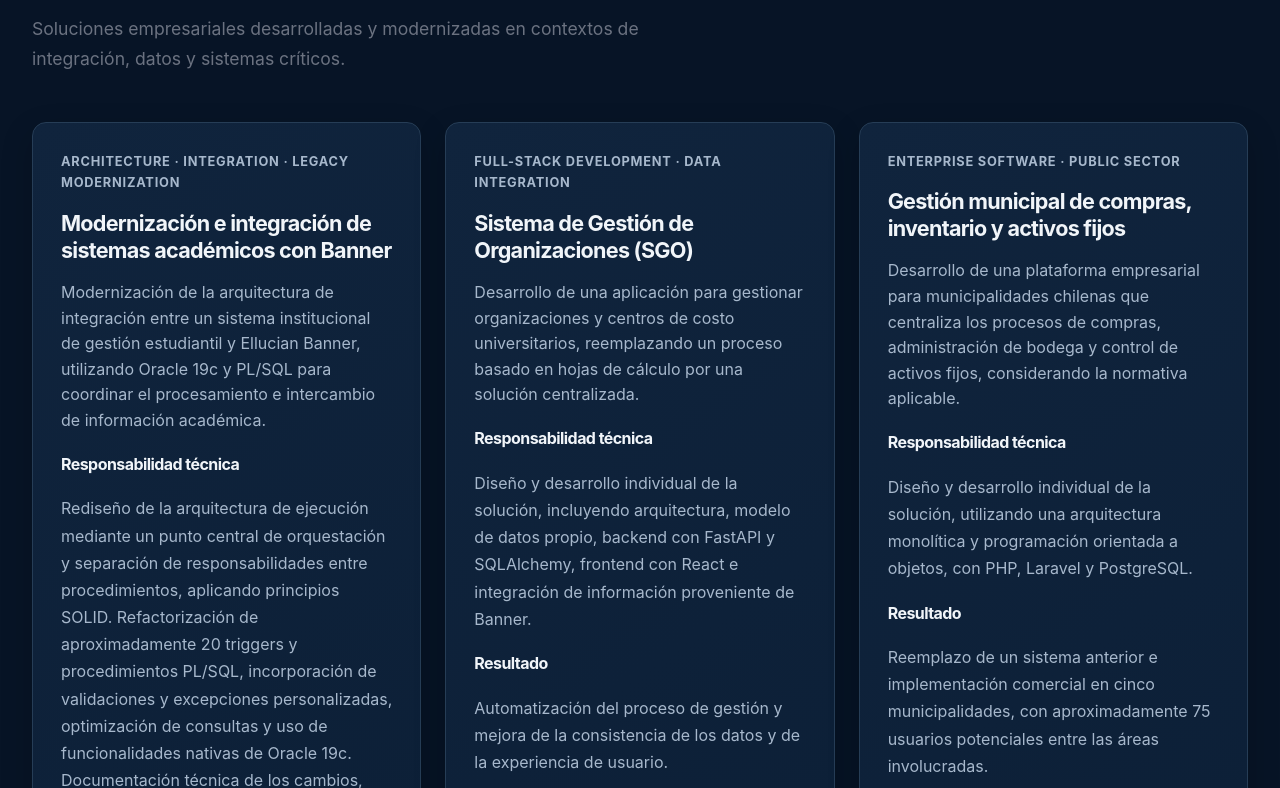
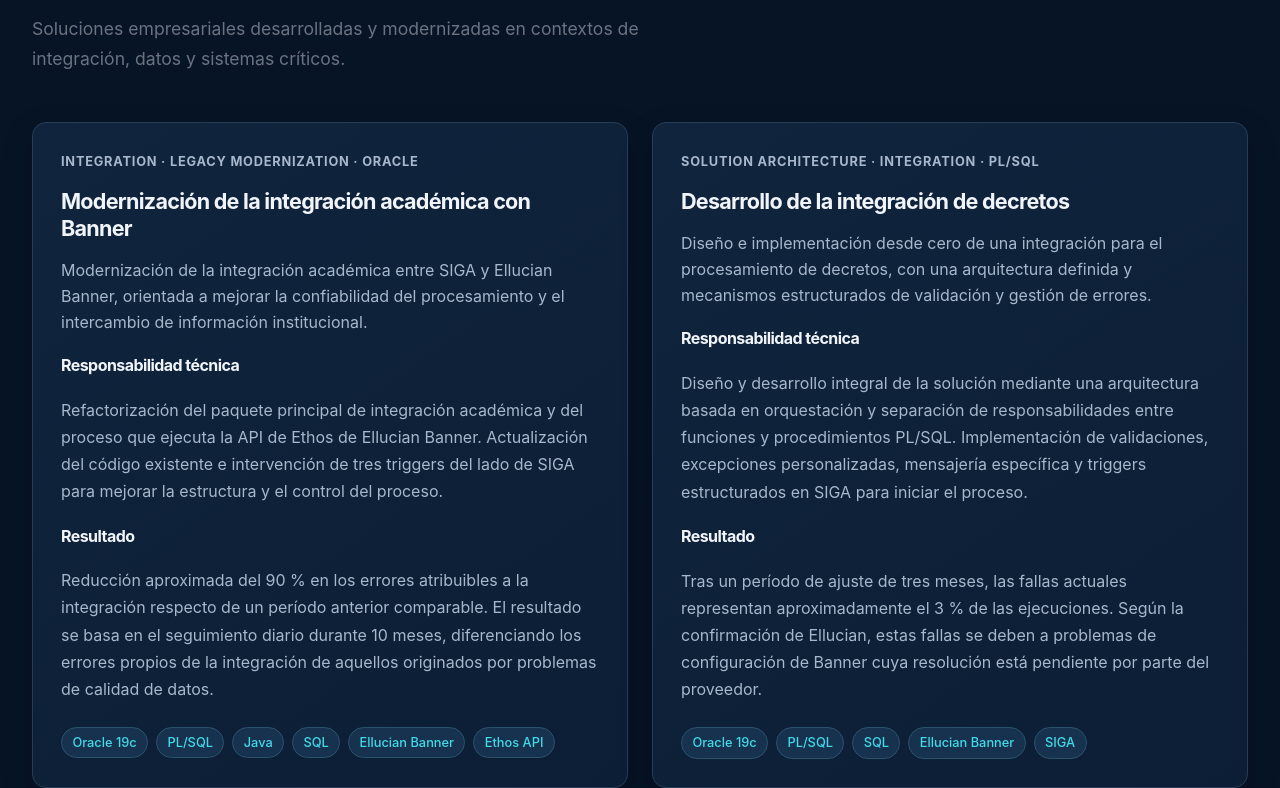
Before and after one commit to NanoBlanco/reinaldo-portfolio, a React (Vite) app: page / in a window 1280 px wide. Shown: the part 952-1740 px from the top of the page. Built offline with nearby package versions, Linux system fonts and the light colour scheme.

Commit message:
feat: refine portfolio projects section

```diff
--- a/src/index.css
+++ b/src/index.css
@@ -121,6 +121,13 @@ a:focus-visible {
   padding: 4rem 2rem;
   max-width: var(--content-width);
   margin: 0 auto;
+  position: relative;
+  isolation: isolate;
+  overflow: hidden;
+  background:
+    radial-gradient(ellipse at 85% 20%, rgb(21 102 139 / 19%), transparent 48%),
+    linear-gradient(145deg, var(--color-bg-secondary) 0%, var(--color-bg) 72%);
+  border-bottom: 1px solid var(--color-border);
 }
 
 .hero__role {
@@ -139,9 +146,12 @@ a:focus-visible {
 
 .hero__name {
   margin: 0;
-  font-size: clamp(2.5rem, 6vw, 5rem);
-  line-height: 1;
-  letter-spacing: -0.04em;
+  color: var(--color-text);
+  font-size: clamp(2.5rem, 6vw, 4.5rem);
+  font-weight: 750;
+  letter-spacing: -0.055em;
+  line-height: 1.08;
+  text-wrap: balance;
 }
 
 .hero__description {
@@ -184,7 +194,7 @@ a:focus-visible {
 
 .projects__grid {
   display: grid;
-  grid-template-columns: repeat(3, 1fr);
+  grid-template-columns: repeat(2, 1fr);
   gap: 1.5rem;
 }
 
@@ -614,16 +624,6 @@ button:focus-visible {
    Hero
    --------------------------------------------------------- */
 
-.hero {
-  position: relative;
-  isolation: isolate;
-  overflow: hidden;
-  background:
-    radial-gradient(ellipse at 85% 20%, rgb(21 102 139 / 19%), transparent 48%),
-    linear-gradient(145deg, var(--color-bg-secondary) 0%, var(--color-bg) 72%);
-  border-bottom: 1px solid var(--color-border);
-}
-
 /* Subtle technical atmosphere without images or dependencies. */
 .hero::before {
   position: absolute;
--- a/src/sections/Projects.tsx
+++ b/src/sections/Projects.tsx
@@ -9,15 +9,26 @@ interface Project {
 
 const projects: Project[] = [
   {
-    title: 'Modernización e integración de sistemas académicos con Banner',
-    category: 'Architecture · Integration · Legacy Modernization',
+    title: 'Modernización de la integración académica con Banner',
+    category: 'Integration · Legacy Modernization · Oracle',
     description:
-      'Modernización de la arquitectura de integración entre un sistema institucional de gestión estudiantil y Ellucian Banner, utilizando Oracle 19c y PL/SQL para coordinar el procesamiento e intercambio de información académica.',
+      'Modernización de la integración académica entre SIGA y Ellucian Banner, orientada a mejorar la confiabilidad del procesamiento y el intercambio de información institucional.',
     responsibility:
-      'Rediseño de la arquitectura de ejecución mediante un punto central de orquestación y separación de responsabilidades entre procedimientos, aplicando principios SOLID. Refactorización de aproximadamente 20 triggers y procedimientos PL/SQL, incorporación de validaciones y excepciones personalizadas, optimización de consultas y uso de funcionalidades nativas de Oracle 19c. Documentación técnica de los cambios, sus objetivos y fundamentos.',
+      'Refactorización del paquete principal de integración académica y del proceso que ejecuta la API de Ethos de Ellucian Banner. Actualización del código existente e intervención de tres triggers del lado de SIGA para mejorar la estructura y el control del proceso.',
     impact:
-      'Reducción aproximada del 90 % en los fallos registrados en los procesos de integración, según las métricas operacionales. Mejora observada en la mantenibilidad y el consumo de recursos, junto con una gestión de errores más estructurada, facilitando la evolución de una integración académica crítica.',
-    technologies: ['Oracle 19c', 'PL/SQL', 'Java', 'SQL', 'Ellucian Banner'],
+      'Reducción aproximada del 90 % en los errores atribuibles a la integración respecto de un período anterior comparable. El resultado se basa en el seguimiento diario durante 10 meses, diferenciando los errores propios de la integración de aquellos originados por problemas de calidad de datos.',
+    technologies: ['Oracle 19c', 'PL/SQL', 'Java', 'SQL', 'Ellucian Banner', 'Ethos API'],
+  },
+  {
+    title: 'Desarrollo de la integración de decretos',
+    category: 'Solution Architecture · Integration · PL/SQL',
+    description:
+      'Diseño e implementación desde cero de una integración para el procesamiento de decretos, con una arquitectura definida y mecanismos estructurados de validación y gestión de errores.',
+    responsibility:
+      'Diseño y desarrollo integral de la solución mediante una arquitectura basada en orquestación y separación de responsabilidades entre funciones y procedimientos PL/SQL. Implementación de validaciones, excepciones personalizadas, mensajería específica y triggers estructurados en SIGA para iniciar el proceso.',
+    impact:
+      'Tras un período de ajuste de tres meses, las fallas actuales representan aproximadamente el 3 % de las ejecuciones. Según la confirmación de Ellucian, estas fallas se deben a problemas de configuración de Banner cuya resolución está pendiente por parte del proveedor.',
+    technologies: ['Oracle 19c', 'PL/SQL', 'SQL', 'Ellucian Banner', 'SIGA'],
   },
   {
     title: 'Sistema de Gestión de Organizaciones (SGO)',
```
